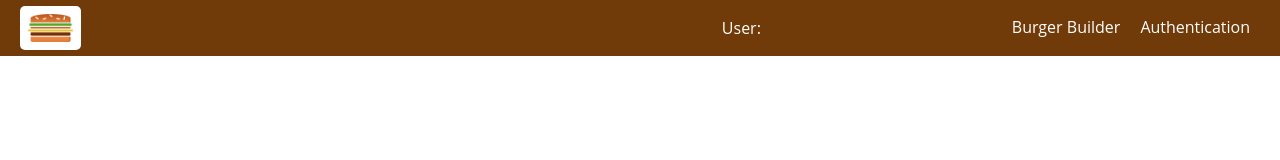
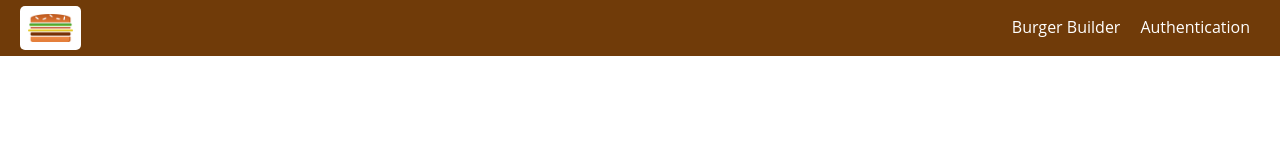
Before and after one commit to footios/burger-redux-15, a React (Create React App) app: page /checkout in a window 1280 px wide. Shown: the top 160 px of the page. Built offline with nearby package versions, Linux system fonts and the light colour scheme.

Commit message:
363 * fixing bugs

```diff
--- a/src/components/Navigation/Toolbar/Toolbar.js
+++ b/src/components/Navigation/Toolbar/Toolbar.js
@@ -13,7 +13,7 @@ const toolbar = props => {
       <div className={classes.Logo}>
         <Logo />
       </div>
-      <div className={classes.UserEmail} > User: {email} </div>
+      <div className={classes.UserEmail} > {email} </div>
       <nav className={classes.DesktopOnly}>
         <NavigationItems  isAuthenticated={props.isAuth} />
       </nav>
--- a/src/components/Navigation/Toolbar/Toolbar.module.css
+++ b/src/components/Navigation/Toolbar/Toolbar.module.css
@@ -32,17 +32,14 @@
 .UserEmail {
   color: white;
   display: flex;
-  margin: 50% 0px 50% 200px;
+  margin: 50% 0px 50% 210px;
   position: relative;
   animation-name: email;
-  animation-duration: 8s;
+  animation-duration: 2s;
   animation-delay: 1s;
   animation-iteration-count: 1s
 }
 @keyframes email {
-  0%   {left:0px; top:0px;}
-  25%  {left:-300px; top:0px;}
-  50%  {left:100px; top:0px;}
-  75%  {left:-300px; top:0px;}
+  0%   {left:-350px; top:0px;}
   100% {left:0px; top:0px;}
 }
```
Also changed, not shown: 1 other file (tests, documents, lock files or other folders).
